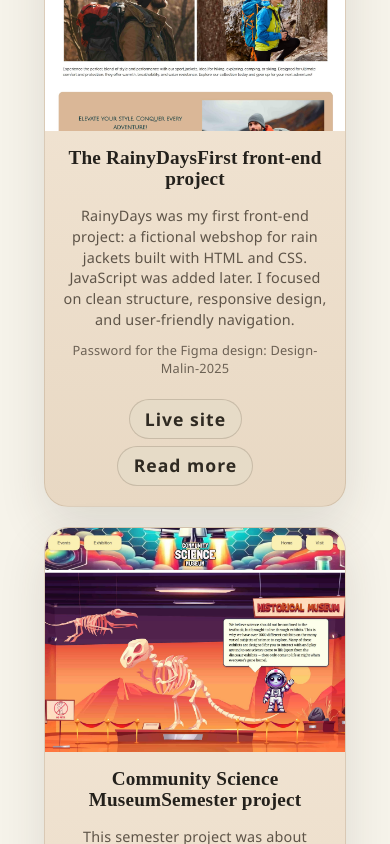
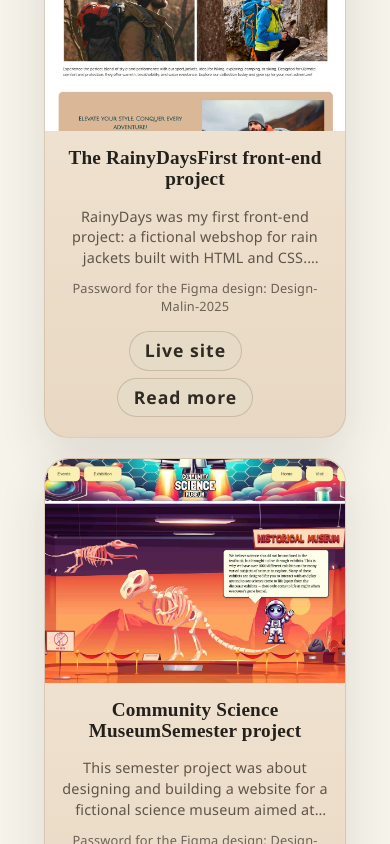
Before and after one commit to Malin-Malin/portfolio, a React (Vite) app: page / in a window 390 px wide. Shown: the part 2920-3764 px from the top of the page. Built offline with nearby package versions, Linux system fonts and the light colour scheme; a web font is replaced by a local one.

Commit message:
feat: update ProjectCard02 styles for improved layout and text handling

```diff
--- a/src/components/ProjectCard02.css
+++ b/src/components/ProjectCard02.css
@@ -10,7 +10,6 @@
   position: relative;
   width: 100%;
   height: 100%;
-  min-height: 42rem;
   border-radius: 1.5rem;
   overflow: hidden;
   display: flex;
@@ -47,8 +46,7 @@
 }
 
 .project-card02__content {
-  position: absolute;
-  inset: 0;
+  position: relative;
   z-index: 3;
   display: grid;
   gap: 1.05rem;
@@ -92,6 +90,15 @@
   color: #5e5448;
   font-size: 0.9rem;
   line-height: 1.45;
+}
+
+.project-card02__text--description {
+  overflow-wrap: anywhere;
+  word-break: normal;
+  display: -webkit-box;
+  -webkit-line-clamp: 3;
+  -webkit-box-orient: vertical;
+  overflow: hidden;
 }
 
 .project-card02__text--small {
@@ -169,14 +176,14 @@
   .project-card02__content {
     position: relative;
     inset: auto;
-    gap: 1rem;
-    padding: 1rem 1rem 1.25rem;
+    gap: 1.05rem;
+    padding: 1rem 0.9rem 1.2rem;
     opacity: 1;
     transform: translateY(0);
   }
 
   .project-card02__links {
-    margin-top: 0.75rem;
+    margin-top: 0.35rem;
   }
 }
 
```
